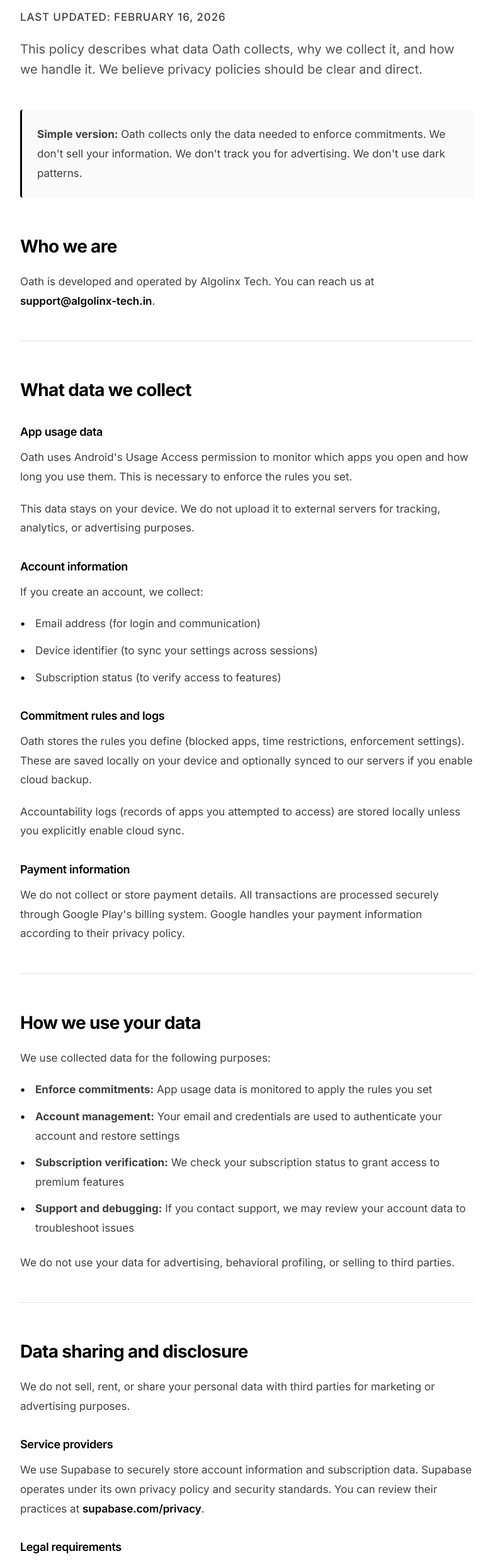
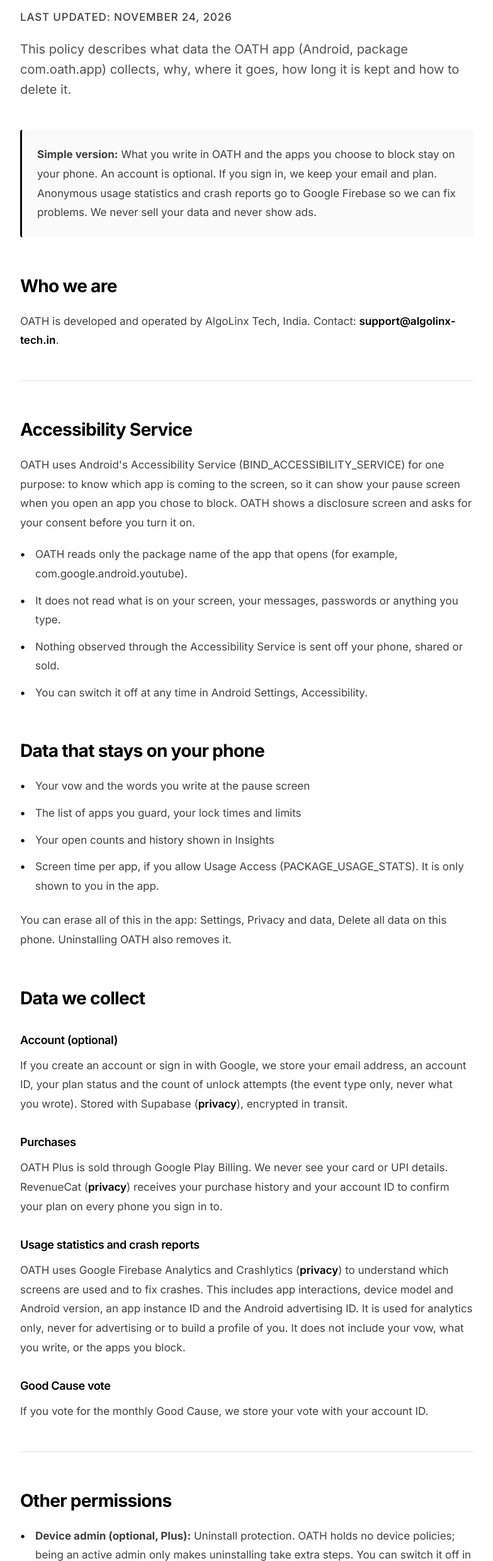
Before and after one commit to vishal-sharma-001/algolinx-site, a plain HTML site: page privacy-policy.html in a window 1280 px wide. Shown: the part 202-2681 px from the top of the page at 63% size, without its empty margins (248-1031 px from the left). Drawn offline with nearby package versions, Linux system fonts and the light colour scheme.

Commit message:
OATH privacy policy: Accessibility, Firebase, RevenueCat, retention, deletion, 18+

```diff
--- a/privacy-policy.html
+++ b/privacy-policy.html
@@ -3,7 +3,7 @@
 <head>
     <meta charset="UTF-8">
     <meta name="viewport" content="width=device-width, initial-scale=1.0">
-    <title>Privacy Policy – Oath | AlgoLinx</title>
+    <title>Privacy Policy, OATH | AlgoLinx</title>
     <meta name="description" content="Privacy Policy for Oath by AlgoLinx. Clear, direct information about how we handle your data.">
     <link rel="icon" type="image/png" sizes="32x32" href="assets/website_favicon.png">
     <link rel="icon" type="image/png" sizes="16x16" href="assets/website_favicon.png">
@@ -244,104 +244,76 @@
         <div class="max-w-7xl mx-auto px-6">
             <div class="content-section">
                 <h1>Privacy Policy</h1>
-                <p class="update-date">Last updated: February 16, 2026</p>
-
+                <p class="update-date">Last updated: November 24, 2026</p>
                 <p class="intro">
-                    This policy describes what data Oath collects, why we collect it, and how we handle it. We believe privacy policies should be clear and direct.
+                    This policy describes what data the OATH app (Android, package com.oath.app) collects, why, where it goes, how long it is kept and how to delete it.
                 </p>
 
                 <div class="highlight-box">
-                    <p><strong>Simple version:</strong> Oath collects only the data needed to enforce commitments. We don't sell your information. We don't track you for advertising. We don't use dark patterns.</p>
+                    <p><strong>Simple version:</strong> What you write in OATH and the apps you choose to block stay on your phone. An account is optional. If you sign in, we keep your email and plan. Anonymous usage statistics and crash reports go to Google Firebase so we can fix problems. We never sell your data and never show ads.</p>
                 </div>
 
                 <h2>Who we are</h2>
-                <p>Oath is developed and operated by Algolinx Tech. You can reach us at <a href="mailto:support@algolinx-tech.in" class="font-semibold text-black hover:underline">support@algolinx-tech.in</a>.</p>
+                <p>OATH is developed and operated by AlgoLinx Tech, India. Contact: <a href="mailto:support@algolinx-tech.in" class="font-semibold text-black hover:underline">support@algolinx-tech.in</a>.</p>
 
                 <div class="divider"></div>
 
-                <h2>What data we collect</h2>
-
-                <h3>App usage data</h3>
-                <p>Oath uses Android's Usage Access permission to monitor which apps you open and how long you use them. This is necessary to enforce the rules you set.</p>
-                <p>This data stays on your device. We do not upload it to external servers for tracking, analytics, or advertising purposes.</p>
-
-                <h3>Account information</h3>
-                <p>If you create an account, we collect:</p>
+                <h2>Accessibility Service</h2>
+                <p>OATH uses Android's Accessibility Service (BIND_ACCESSIBILITY_SERVICE) for one purpose: to know which app is coming to the screen, so it can show your pause screen when you open an app you chose to block. OATH shows a disclosure screen and asks for your consent before you turn it on.</p>
                 <ul>
-                    <li>Email address (for login and communication)</li>
-                    <li>Device identifier (to sync your settings across sessions)</li>
-                    <li>Subscription status (to verify access to features)</li>
+                    <li>OATH reads only the package name of the app that opens (for example, com.google.android.youtube).</li>
+                    <li>It does not read what is on your screen, your messages, passwords or anything you type.</li>
+                    <li>Nothing observed through the Accessibility Service is sent off your phone, shared or sold.</li>
+                    <li>You can switch it off at any time in Android Settings, Accessibility.</li>
                 </ul>
 
-                <h3>Commitment rules and logs</h3>
-                <p>Oath stores the rules you define (blocked apps, time restrictions, enforcement settings). These are saved locally on your device and optionally synced to our servers if you enable cloud backup.</p>
-                <p>Accountability logs (records of apps you attempted to access) are stored locally unless you explicitly enable cloud sync.</p>
+                <h2>Data that stays on your phone</h2>
+                <ul>
+                    <li>Your vow and the words you write at the pause screen</li>
+                    <li>The list of apps you guard, your lock times and limits</li>
+                    <li>Your open counts and history shown in Insights</li>
+                    <li>Screen time per app, if you allow Usage Access (PACKAGE_USAGE_STATS). It is only shown to you in the app.</li>
+                </ul>
+                <p>You can erase all of this in the app: Settings, Privacy and data, Delete all data on this phone. Uninstalling OATH also removes it.</p>
 
-                <h3>Payment information</h3>
-                <p>We do not collect or store payment details. All transactions are processed securely through Google Play's billing system. Google handles your payment information according to their privacy policy.</p>
+                <h2>Data we collect</h2>
+                <h3>Account (optional)</h3>
+                <p>If you create an account or sign in with Google, we store your email address, an account ID, your plan status and the count of unlock attempts (the event type only, never what you wrote). Stored with Supabase (<a href="https://supabase.com/privacy" target="_blank" rel="noopener" class="text-black font-semibold hover:underline">privacy</a>), encrypted in transit.</p>
+                <h3>Purchases</h3>
+                <p>OATH Plus is sold through Google Play Billing. We never see your card or UPI details. RevenueCat (<a href="https://www.revenuecat.com/privacy" target="_blank" rel="noopener" class="text-black font-semibold hover:underline">privacy</a>) receives your purchase history and your account ID to confirm your plan on every phone you sign in to.</p>
+                <h3>Usage statistics and crash reports</h3>
+                <p>OATH uses Google Firebase Analytics and Crashlytics (<a href="https://firebase.google.com/support/privacy" target="_blank" rel="noopener" class="text-black font-semibold hover:underline">privacy</a>) to understand which screens are used and to fix crashes. This includes app interactions, device model and Android version, an app instance ID and the Android advertising ID. It is used for analytics only, never for advertising or to build a profile of you. It does not include your vow, what you write, or the apps you block.</p>
+                <h3>Good Cause vote</h3>
+                <p>If you vote for the monthly Good Cause, we store your vote with your account ID.</p>
 
                 <div class="divider"></div>
 
-                <h2>How we use your data</h2>
-                <p>We use collected data for the following purposes:</p>
+                <h2>Other permissions</h2>
                 <ul>
-                    <li><strong>Enforce commitments:</strong> App usage data is monitored to apply the rules you set</li>
-                    <li><strong>Account management:</strong> Your email and credentials are used to authenticate your account and restore settings</li>
-                    <li><strong>Subscription verification:</strong> We check your subscription status to grant access to premium features</li>
-                    <li><strong>Support and debugging:</strong> If you contact support, we may review your account data to troubleshoot issues</li>
+                    <li><strong>Device admin (optional, Plus):</strong> Uninstall protection. OATH holds no device policies; being an active admin only makes uninstalling take extra steps. You can switch it off in OATH or in Android Settings.</li>
+                    <li><strong>Notifications:</strong> the ongoing notification that keeps blocking running.</li>
+                    <li><strong>Ignore battery optimisation:</strong> so Android does not stop blocking in the background.</li>
                 </ul>
-                <p>We do not use your data for advertising, behavioral profiling, or selling to third parties.</p>
 
-                <div class="divider"></div>
+                <h2>Sharing</h2>
+                <p>We share data only with the service providers named above, only for the purposes above, and when required by law. We do not sell, rent or trade your data, and OATH contains no ads.</p>
 
-                <h2>Data sharing and disclosure</h2>
-                <p>We do not sell, rent, or share your personal data with third parties for marketing or advertising purposes.</p>
+                <h2>Retention</h2>
+                <p>Account and purchase data is kept until you delete your account. Crash reports are kept by Firebase for 90 days; analytics data is kept under Google's retention settings and is not linked to your email.</p>
 
-                <h3>Service providers</h3>
-                <p>We use Supabase to securely store account information and subscription data. Supabase operates under its own privacy policy and security standards. You can review their practices at <a href="https://supabase.com/privacy" target="_blank" rel="noopener" class="text-black font-semibold hover:underline">supabase.com/privacy</a>.</p>
+                <h2>Deleting your data</h2>
+                <ul>
+                    <li><strong>In the app:</strong> Settings, Delete account. This removes your account and the data on our server.</li>
+                    <li><strong>Without the app:</strong> email <a href="mailto:support@algolinx-tech.in" class="font-semibold text-black hover:underline">support@algolinx-tech.in</a> from your account email with the subject "Delete my OATH account". We delete it within 30 days.</li>
+                    <li><strong>On the phone:</strong> Settings, Privacy and data, Delete all data on this phone.</li>
+                </ul>
+                <p>A Google Play subscription is not cancelled by deleting your account. Cancel it in Google Play.</p>
 
-                <h3>Legal requirements</h3>
-                <p>We may disclose your information if required by law, court order, or government regulation. We will notify you of such requests unless prohibited by law.</p>
+                <h2>Children</h2>
+                <p>OATH is meant for adults (18 and over). We do not knowingly collect data from children. If you believe a child has given us data, contact us and we will delete it.</p>
 
-                <div class="divider"></div>
-
-                <h2>Data storage and security</h2>
-                <p>Account and subscription data is stored securely using industry-standard encryption. App usage data and commitment logs are stored locally on your device unless you enable cloud sync.</p>
-                <p>We implement reasonable security measures to protect your data from unauthorized access, but no system is completely secure. You are responsible for maintaining the security of your device and account credentials.</p>
-
-                <div class="divider"></div>
-
-                <h2>Your rights and control</h2>
-                <p>You have the following rights regarding your data:</p>
-                <ul>
-                    <li><strong>Access:</strong> You can request a copy of the data we store about you</li>
-                    <li><strong>Deletion:</strong> You can delete your account and associated data at any time through the app settings</li>
-                    <li><strong>Correction:</strong> You can update your account information directly in the app</li>
-                    <li><strong>Opt-out of cloud sync:</strong> You can disable cloud backup to keep all data stored locally on your device</li>
-                </ul>
-                <p>To exercise these rights or request data deletion, contact us at <a href="mailto:support@algolinx-tech.in" class="font-semibold text-black hover:underline">support@algolinx-tech.in</a>.</p>
-
-                <div class="divider"></div>
-
-                <h2>Permissions explained</h2>
-
-                <h3>Usage Access (android.permission.PACKAGE_USAGE_STATS)</h3>
-                <p>This permission allows Oath to monitor which apps you launch and how long you use them. It is required to enforce app blocking rules.</p>
-                <p>This data is used exclusively for commitment enforcement. We do not sell this data to advertisers or third parties.</p>
-
-                <h3>Device Admin (optional)</h3>
-                <p>If you enable advanced enforcement, Oath may request Device Admin privileges to prevent uninstallation during active commitment periods. This is optional and can be revoked at any time through Android settings.</p>
-
-                <div class="divider"></div>
-
-                <h2>Changes to this policy</h2>
-                <p>We may update this privacy policy as Oath evolves. If we make significant changes, we will notify users via email or in-app notification before the changes take effect.</p>
-                <p>The "Last updated" date at the top of this page reflects the most recent revision.</p>
-
-                <div class="divider"></div>
-
-                <h2>Children's privacy</h2>
-                <p>Oath is not intended for users under the age of 13. We do not knowingly collect personal information from children. If you believe a child has provided us with personal data, contact us and we will delete it.</p>
+                <h2>Changes</h2>
+                <p>If this policy changes in a way that matters, we will say so in the app before it takes effect. The date at the top shows the latest version.</p>
 
                 <div class="divider"></div>
 
```
